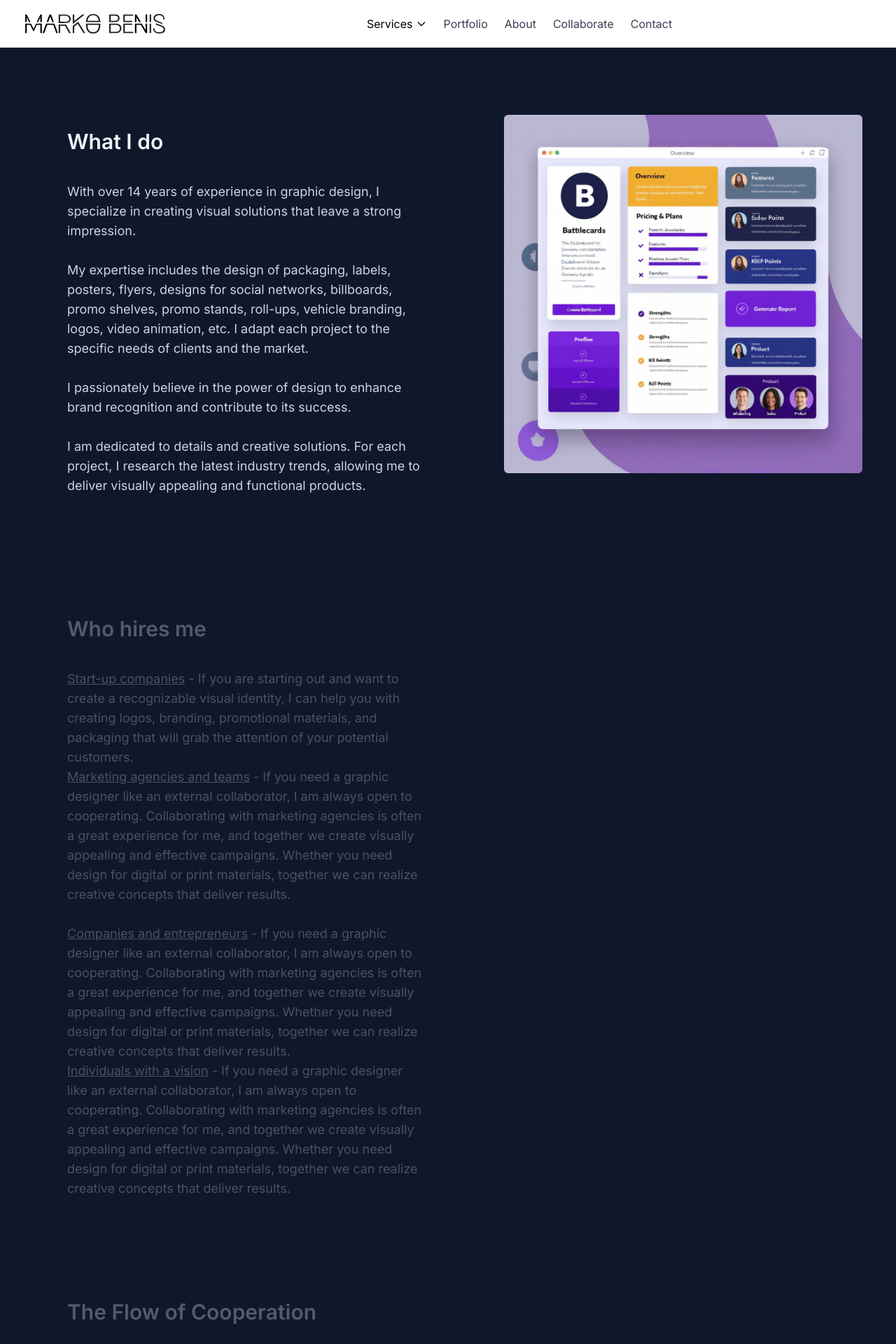
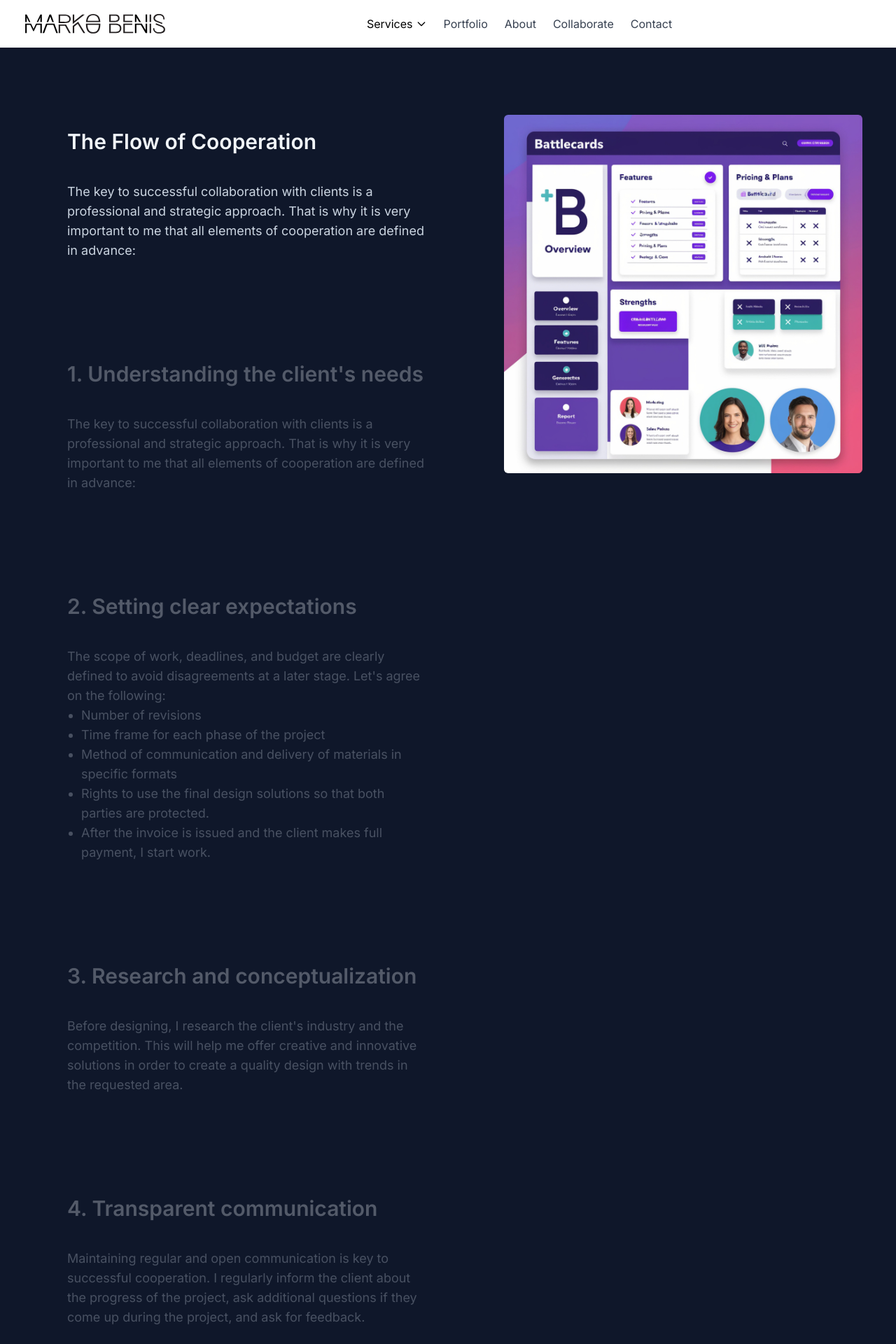
Before and after one commit to mariames/marko-benes-2, a Next.js app: page /collaborate in a window 1280 px wide. Shown: the top 1920 px of the page at 70% size. Built offline with nearby package versions, Linux system fonts and the light colour scheme.

Commit message:
Coolaborate

```diff
--- a/components/StickyScrollDemo.tsx
+++ b/components/StickyScrollDemo.tsx
@@ -4,84 +4,6 @@ import { StickyScroll } from "./ui/StickyScrollReveal";
 import Image from "next/image";
 
 const content = [
-    {
-      title: "What I do",
-      description: (
-        <>
-          <p>
-          With over 14 years of experience in graphic design, I specialize in creating visual solutions that leave a strong
-          impression.
-          </p>
-          <br></br>
-          <p>
-            My expertise includes the design of packaging, labels, posters, flyers, designs for social networks,
-            billboards, promo shelves, promo stands, roll-ups, vehicle branding, logos, video animation, etc. I adapt each project
-            to the specific needs of clients and the market.
-          </p>
-          <p>
-          <br></br>
-          I passionately believe in the power of design to enhance brand
-          recognition and contribute to its success.
-          </p>
-          <br></br>
-          <p>
-          I am dedicated to details and creative solutions. For each project, I
-          research the latest industry trends, allowing me to deliver visually appealing and functional products.
-          </p>
-          <br></br>
-        </>
-      ),
-      content: (
-          <Image
-            src="/kompyte_img_2.jpg"
-            width={700}
-            height={600}
-            className="h-full w-full object-cover"
-            alt="linear board demo"
-          />
-      ),
-    },
-    {
-      title: "Who hires me",
-      description: (
-        <>
-          <p>
-          <u>Start-up companies</u> - If you are starting out and want to create a recognizable visual identity, I can help you with
-          creating logos, branding, promotional materials, and packaging that will grab the attention of your potential
-          customers.
-          </p>
-          <p>
-          <u>Marketing agencies and teams</u> - If you need a graphic designer like an external collaborator, I am always open to
-          cooperating. Collaborating with marketing agencies is often a great experience for me, and together we create
-          visually appealing and effective campaigns. Whether you need design for digital or print materials, together we can
-          realize creative concepts that deliver results.
-          </p>
-          <br></br>
-          <p>
-          <u>Companies and entrepreneurs</u> - If you need a graphic designer like an external collaborator, I am always open to
-          cooperating. Collaborating with marketing agencies is often a great experience for me, and together we create
-          visually appealing and effective campaigns. Whether you need design for digital or print materials, together we can
-          realize creative concepts that deliver results.
-          </p>
-
-          <p>
-          <u>Individuals with a vision</u> - If you need a graphic designer like an external collaborator, I am always open to
-          cooperating. Collaborating with marketing agencies is often a great experience for me, and together we create
-          visually appealing and effective campaigns. Whether you need design for digital or print materials, together we can
-          realize creative concepts that deliver results.
-          </p>
-        </>
-      ),
-      content: (
-          <Image
-            src="/kompyte_img_3.jpg"
-            width={700}
-            height={600}
-            className="h-full w-full object-cover"
-            alt="linear board demo"
-          />
-      ),
-    },
     {
       title: "The Flow of Cooperation",
       description: (
@@ -90,18 +12,6 @@ const content = [
           The key to successful collaboration with clients is a professional and strategic approach. That is why it is very
           important to me that all elements of cooperation are defined in advance:
           </p>
-          <p className="text-3xl my-3">1. Understanding the client&#39;s needs</p>
-          <p>Before starting any work, it is important to understand the client&#39;s needs and expectations fully.</p>
-          <ul className="list-disc ml-5">
-            <li>What is the purpose of the project?</li>
-            <li>Who is the target audience and preferred style?</li>
-            <li>What are the key visual elements that need to be highlighted?</li>
-            <li>Are there any reference materials or brand guidelines?</li>
-          </ul>
-          <br></br>
-          <p>In the Services section, you can view all the necessary information that I need for each type of service.</p>
-          <br></br>
-          <p>With AI Daily Summaries, what used to take days now takes about an hour a week.</p>
         </>
       ),
       content: (
@@ -115,10 +25,29 @@ const content = [
       ),
     },
     {
-      title: "The Flow of Cooperation",
+      title: "1. Understanding the client's needs",
       description: (
         <>
-          <p>2. Setting clear expectations</p>
+          <p>
+          The key to successful collaboration with clients is a professional and strategic approach. That is why it is very
+          important to me that all elements of cooperation are defined in advance:
+          </p>
+        </>
+      ),
+      content: (
+        <Image
+          src="/kompyte_img_1.jpg"
+          width={700}
+          height={600}
+          className="h-full w-full object-cover"
+          alt="linear board demo"
+        />
+      ),
+    },
+    {
+      title: "2. Setting clear expectations",
+      description: (
+        <>
           <p>The scope of work, deadlines, and budget are clearly defined to avoid disagreements at a later stage. Let&#39;s agree on
           the following:</p>
           <ul className="list-disc ml-5">
@@ -141,10 +70,9 @@ const content = [
       ),
     },
     {
-      title: "The Flow of Cooperation",
+      title: "3. Research and conceptualization",
       description: (
         <>
-          <p>3. Research and conceptualization</p>
           <p>Before designing, I research the client&#39;s industry and the competition. This will help me offer creative and innovative
           solutions in order to create a quality design with trends in the requested area.</p>
         </>
@@ -160,10 +88,9 @@ const content = [
       ),
     },
     {
-      title: "The Flow of Cooperation",
+      title: "4. Transparent communication",
       description: (
         <>
-          <p>4. Transparent communication</p>
           <p>Maintaining regular and open communication is key to successful cooperation. I regularly inform the client about the
           progress of the project, ask additional questions if they come up during the project, and ask for feedback.</p>
         </>
@@ -179,12 +106,9 @@ const content = [
       ),
     },
     {
-      title: "The Flow of Cooperation",
+      title: "5. Flexibility and adaptation",
       description: (
         <>
-          <p>
-          5. Flexibility and adaptation
-          </p>
           <p>
           Although it is important to have a clear vision, I am ready to accept constructive suggestions and possible changes. A
           flexible approach is very important to me for the ultimate goal - a satisfied client and good-quality design.
@@ -202,12 +126,9 @@ const content = [
       ),
     },
     {
-      title: "The Flow of Cooperation",
+      title: "6. Delivery of final materials",
       description: (
         <>
-          <p>
-          6. Delivery of final materials
-          </p>
           <p>
           After approval of the final design, I send a professional preparation for print and deliver all necessary files in the
           agreed formats (PSD, AI, PDF, PNG, etc.).
```
